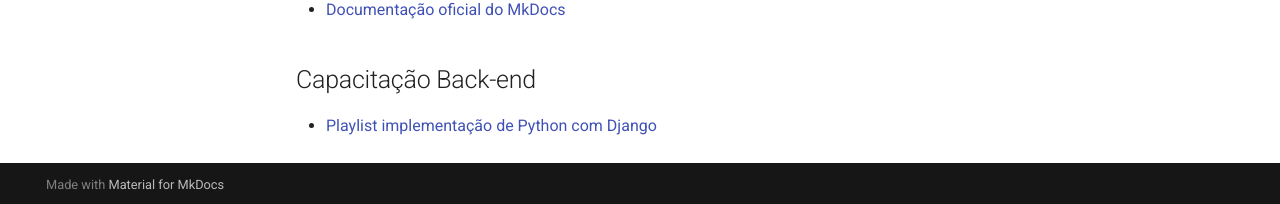
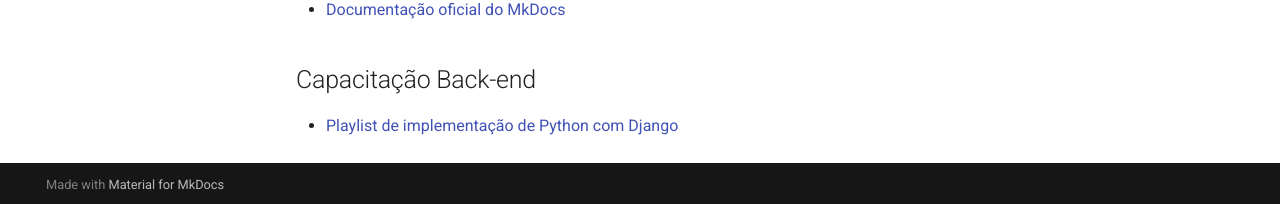
Before and after one commit to unb-mds/2024-1-forUnB, an MkDocs documentation site: the page built from docs/estudos/bibliografia.md, in a window 1280 px wide and 961 px high. Shown: the part 754-958 px from the top of the window. Built offline with MkDocs 1.6.1 and Material for MkDocs 9.7.7, drawn with Linux system fonts in a browser that asks for light colours; comment, search, counter and statistics services are not loaded.

```diff
--- a/docs/estudos/bibliografia.md
+++ b/docs/estudos/bibliografia.md
@@ -16,4 +16,4 @@
 - [Documentação oficial do MkDocs](https://www.mkdocs.org/)
 
 ## Capacitação Back-end
-- [Playlist implementação de Python com Django](https://youtube.com/playlist?list=PLLVddSbilcumgeyk0z6ko5U_FYPfbRO2C&si=oOmjq9zp7gCmSb0Q)
+- [Playlist de implementação de Python com Django](https://youtube.com/playlist?list=PLLVddSbilcumgeyk0z6ko5U_FYPfbRO2C&si=oOmjq9zp7gCmSb0Q)
```
